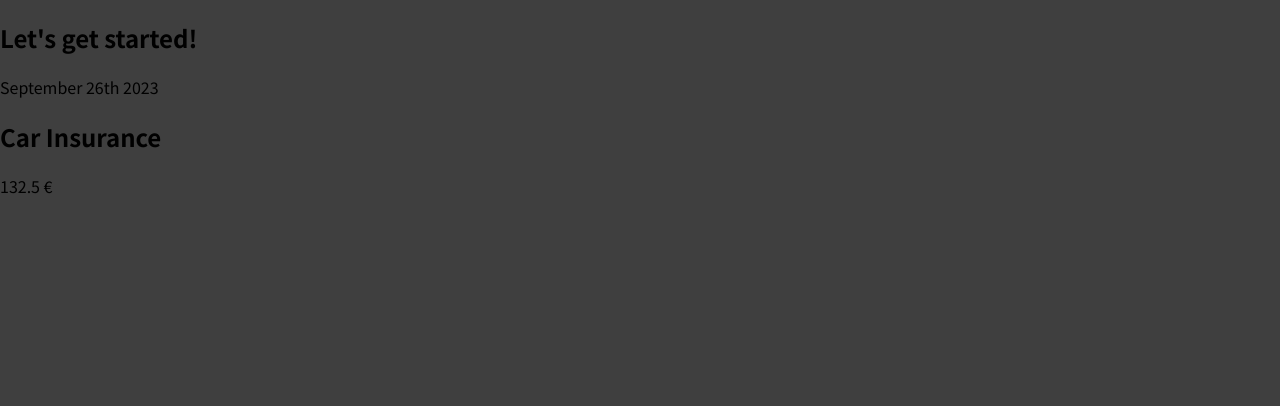
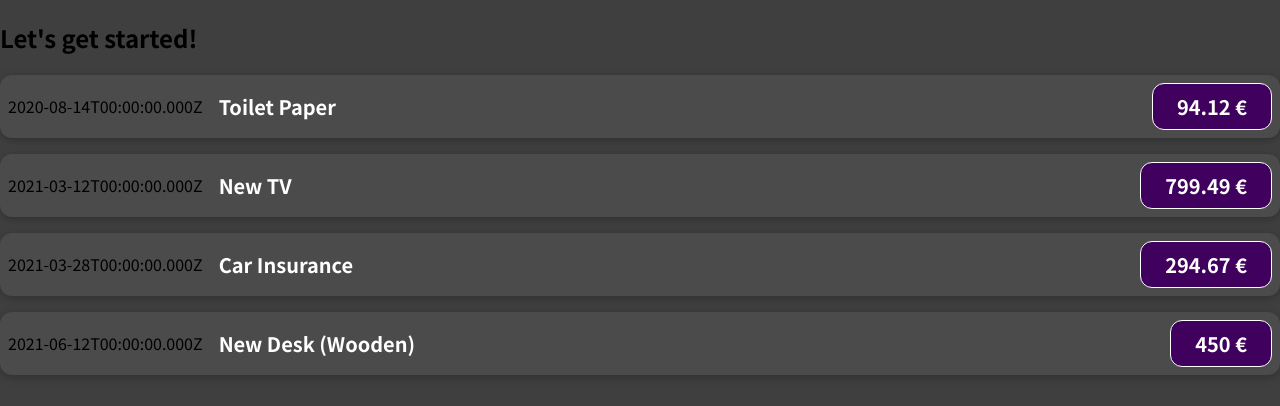
Before and after one commit to corentindeseine/01-react-expenses-dashboard, a JavaScript app: page / in a window 1280 px wide. Shown: the top 406 px of the page. Built offline with nearby package versions, Linux system fonts and the light colour scheme.

Commit message:
react components and props

```diff
--- a/src/App.js
+++ b/src/App.js
@@ -2,10 +2,56 @@
 
 
 function App() {
+
+  const expenses = [
+    {
+      id: 'e1',
+      title: 'Toilet Paper',
+      amount: 94.12,
+      date: new Date(2020, 7, 14),
+    },
+    { id: 'e2', title: 'New TV', amount: 799.49, date: new Date(2021, 2, 12) },
+    {
+      id: 'e3',
+      title: 'Car Insurance',
+      amount: 294.67,
+      date: new Date(2021, 2, 28),
+    },
+    {
+      id: 'e4',
+      title: 'New Desk (Wooden)',
+      amount: 450,
+      date: new Date(2021, 5, 12),
+    },
+  ];
+
   return (
     <div>
       <h2>Let's get started! </h2>
-      <ExpenseItem> </ExpenseItem>
+      <ExpenseItem
+        title={expenses[0].title}
+        amount={expenses[0].amount}
+        date={expenses[0].date}
+      ></ExpenseItem>
+
+      <ExpenseItem
+        title={expenses[1].title}
+        amount={expenses[1].amount}
+        date={expenses[1].date}
+      ></ExpenseItem>
+
+      <ExpenseItem
+        title={expenses[2].title}
+        amount={expenses[2].amount}
+        date={expenses[2].date}
+      ></ExpenseItem>
+
+      <ExpenseItem
+        title={expenses[3].title}
+        amount={expenses[3].amount}
+        date={expenses[3].date}
+      ></ExpenseItem>
+
     </div>
   );
 }
--- /dev/null
+++ b/src/components/ExpenseItem.css
@@ -0,0 +1,50 @@
+.expense-item {
+  display: flex;
+  justify-content: space-between;
+  align-items: center;
+  box-shadow: 0 2px 8px rgba(0, 0, 0, 0.25);
+  padding: 0.5rem;
+  margin: 1rem 0;
+  border-radius: 12px;
+  background-color: #4b4b4b;
+  }
+  .expense-item__description {
+  display: flex;
+  flex-direction: column;
+  gap: 1rem;
+  align-items: flex-end;
+  flex-flow: column-reverse;
+  justify-content: flex-start;
+  flex: 1;
+  }
+  .expense-item h2 {
+  color: #3a3a3a;
+  font-size: 1rem;
+  flex: 1;
+  margin: 0 1rem;
+  color: white;
+  }
+  .expense-item__price {
+  font-size: 1rem;
+  font-weight: bold;
+  color: white;
+  background-color: #40005d;
+  border: 1px solid white;
+  padding: 0.5rem;
+  border-radius: 12px;
+  }
+  @media (min-width: 580px) {
+   .expense-item__description {
+  flex-direction: row;
+  align-items: center;
+  justify-content: flex-start;
+  flex: 1;
+   }
+   .expense-item__description h2 {
+  font-size: 1.25rem;
+   }
+   .expense-item__price {
+  font-size: 1.25rem;
+  padding: 0.5rem 1.5rem;
+   }
+  }
--- a/src/components/ExpenseItem.js
+++ b/src/components/ExpenseItem.js
@@ -1,10 +1,13 @@
-function ExpenseItem() {
+import './ExpenseItem.css';
+
+function ExpenseItem(props) {
+
   return (
-    <div>
-      <div>September 26th 2023</div>
-      <div>
-        <h2>Car Insurance</h2>
-        <div>132.5 €</div>
+    <div className="expense-item">
+      <div>{props.date.toISOString()}</div>
+      <div className='expense-item__description'>
+        <h2>{props.title}</h2>
+        <div className='expense-item__price'>{props.amount} €</div>
       </div>
     </div>
   );
```
